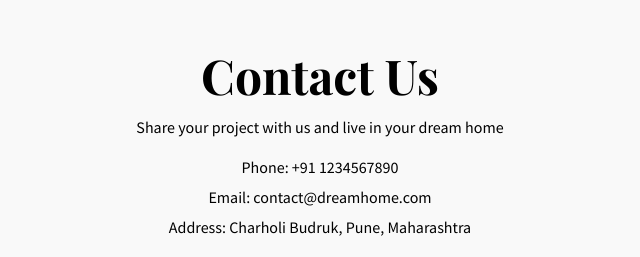
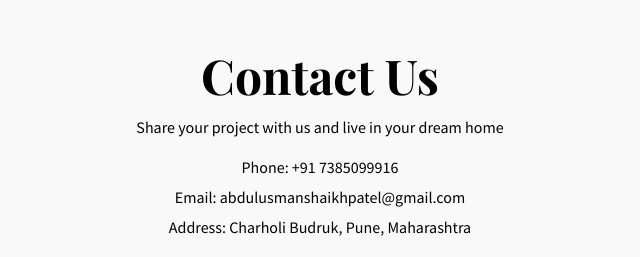
Before and after one commit to ChinmayParite/dream-home-makers, a plain HTML site: page index.html in a window 1280 px wide. Shown: the part 2679-2936 px from the top of the page, 320-960 px from the left. Drawn offline with nearby package versions, Linux system fonts and the light colour scheme.

Commit message:
Update index.html

```diff
--- a/index.html
+++ b/index.html
@@ -126,8 +126,8 @@
         <h1>Contact Us</h1>
         <p>Share your project with us and live in your dream home</p>
         <div class="contact-details">
-            <p>Phone: +91 1234567890</p>
-            <p>Email: contact@dreamhome.com</p>
+            <p>Phone: +91 7385099916</p>
+            <p>Email: abdulusmanshaikhpatel@gmail.com</p>
             <p>Address: Charholi Budruk, Pune, Maharashtra</p>
         </div>
     </section>
```
